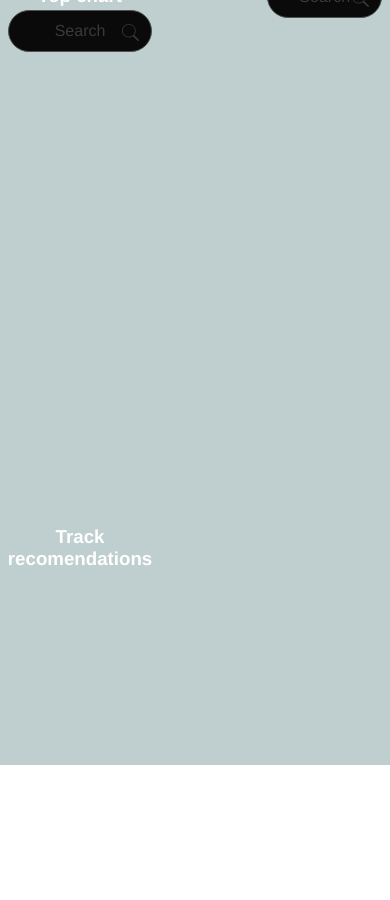
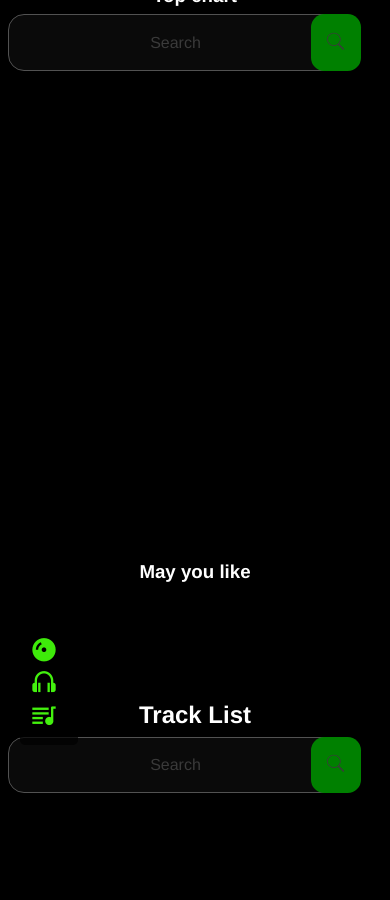
Before and after one commit to JuanSebastianRey/spotify, a plain HTML site: page index.html in a window 390 px wide. Shown: the part 79-979 px from the top of the page. Before the commit the page ends 844 px from the top, so only its background shows below. Drawn offline with nearby package versions, Linux system fonts and the light colour scheme; no server answers.

Commit message:
feat: :bookmark: Lanzamiento de la version 1.0.0

```diff
--- a/css/style.css
+++ b/css/style.css
@@ -5,6 +5,9 @@
     box-sizing: border-box;
     font-family: 'Franklin Gothic Medium', 'Arial Narrow', Arial, sans-serif;
     color: var(--clr-white);
+}
+body{
+  background: black;
 }
 .container{
     display: grid;
@@ -85,6 +88,8 @@
   display: grid;
   grid-area: left-bottom;
   padding-top:2%;
+  border-top-left-radius: 25px;
+  border-top-right-radius: 25px;
 }
 .search-header {
     display: flex;
@@ -102,10 +107,9 @@
     border: solid 0.5px #525252;
     color: #646464;
     padding: 0.7rem 1rem;
-    border-radius: 25px;
+    border-radius: 1em;
     width: 100%;
-    height: 5vh;
-    transition: all ease-in-out 0.5s;
+    height: 6.7vh;
     margin-right: -2rem;
     opacity: 1;
     text-align: center;
@@ -131,18 +135,24 @@
   }
 
   .search-header__button {
-    border: none;
-    background-color: transparent;
-    margin-top: 0.5em;
-    margin-right: 1em;
+    border-style: none;
+    border-radius: 1em;
+    background-color: green;
+    margin-top: 0em;
+    margin-right: 1.6em;
+    width: 15%;
+    height: 6.7vh;
   }
 
   .search-header__button:hover {
     cursor: pointer;
+    transition:1s ease-in-out;
+    transform: scale(1.1);
+
   }
 
   .search-header__icon {
-    height: 1.3em;
+    height: 2em;
     width: 1.3em;
   }
 .left{
@@ -150,10 +160,13 @@
     display: flex;
     flex-direction: column;
     gap: 5%;
+    width: 100%;
 }
 .contenedor{
     display: flex;
     flex-direction: column;
+    width: 100%;
+    border-radius: 5%;
   }
 .album_grande{
     grid-gap: 5%;
@@ -170,29 +183,228 @@
 ::-webkit-scrollbar{
     width: 10%;
 }
-/* .loading {
+@import url(variables.css);
+* {
+    margin: 0;
+    padding: 0;
+    box-sizing: border-box;
+    font-family: 'Franklin Gothic Medium', 'Arial Narrow', Arial, sans-serif;
+    color: var(--clr-white);
+}
+body {
+  background: black;
+}
+.container {
+    display: grid;
+    grid-template-columns: repeat(3, 1fr);
+    grid-template-rows: repeat(2, 1fr);
+    grid-template-areas:
+    "left medium right"
+    "left-bottom medium right";
+    justify-items: center;
+    background: var(--clr-black);
+    height: 100vh;
+    width: 100%;
+    padding: 2%;
+    text-align: center;
+}
+.medium {
+    grid-area: medium;
+    display: flex;
+    flex-direction: column;
+    gap: 2%;
+    width: 100%;
+    height: 100%;
+}
+.right {
+  grid-area: right;
   display: flex;
+  flex-direction: column;
+  gap: 2%;
+  width: 100%;
+}
+.track_music {
+  display: flex;
+  flex-direction: column;
+  flex-wrap: wrap;
+}
+.track_recomendation {
+  height: 14vh;
+  border-radius: 25px;
+  overflow-y: scroll;
+  width: 100%;
+  display: grid;
+  grid-template-columns: 1fr;
+  grid-auto-rows: 1fr;
+  grid-gap: 2%;
+}
+.track_Recomendation {
+  height: 77vh;
+  border-radius: 25px;
+  overflow-y: scroll;
+  width: 100%;
+  display: grid;
+  grid-template-columns: 1fr;
+  grid-auto-rows: 1fr;
+  grid-gap: 2%;
+}
+.portada {
+    width: 60%;
+    height: 15vh;
+    object-fit: contain;
+}
+.track_order {
+  width: 100%;
+  display: grid;
+  grid-template-columns: repeat(2,1fr);
+}
+.imagen_track a {
+  object-fit: contain;
+  width: 50vw;
+}
+.info_track {
+  display: flex;
+  flex-direction: column;
+  flex-wrap: wrap;
+  align-items: center;
   justify-content: center;
-  align-items: center;
-  height: 100vh;
+  width: 100%;
+}
+.trackRecomendations {
+  display: grid;
+  grid-area: left-bottom;
+  padding-top:2%;
+  border-top-left-radius: 25px;
+  border-top-right-radius: 25px;
+}
+.search-header {
+    display: flex;
+    align-items: center;
+    justify-content: space-between;
+    text-align: center;
+    margin-top: 2%;
+    margin-bottom: 5%;
+}
+.search-header__input {
+    font-family: inherit;
+    font-size: 16px;
+    background-color: #0a0a0a;
+    border: solid 0.5px #525252;
+    color: #646464;
+    padding: 0.7rem 1rem;
+    border-radius: 1em;
+    width: 100%;
+    height: 6.7vh;
+    margin-right: -2rem;
+    opacity: 1;
+    text-align: center;
+}
+.search-header__input:hover,
+.search-header__input:focus {
+    box-shadow: 0 0 1em #00000013;
+}
+.search-header__input:focus {
+    outline: none;
+    background-color: #0a0a0aad;
+}
+.search-header__input::-webkit-input-placeholder {
+    font-weight: 100;
+    color: #3a3a3a;
+}
+.search-header__input:focus + .search-header__button {
+    background-color: transparent;
+}
+.search-header__button {
+    border-style: none;
+    border-radius: 1em;
+    background-color: green;
+    margin-top: 0em;
+    margin-right: 1.6em;
+    width: 15%;
+    height: 6.7vh;
+}
+.search-header__button:hover {
+    cursor: pointer;
+    transition:1s ease-in-out;
+    transform: scale(1.1);
+}
+.search-header__icon {
+    height: 2em;
+    width: 1.3em;
+}
+.left {
+    grid-area: left;
+    display: flex;
+    flex-direction: column;
+    gap: 5%;
+    width: 100%;
+}
+.contenedor {
+    display: flex;
+    flex-direction: column;
+    width: 100%;
+    border-radius: 5%;
+}
+.album_grande {
+    grid-gap: 5%;
+    display: grid;
+    grid-template-columns: repeat(2, 1fr);
+    grid-template-rows: repeat(4, 1fr);
+    height: 55vh;
+    width: 100%;
+    overflow-y: scroll;
+}
+.imagen_album img {
+    border-radius: 10%;
+}
+::-webkit-scrollbar {
+    width: 10%;
+}
+.footer-menu {
+  display: none; /* Ocultar el menú por defecto */
   position: fixed;
-  top: 0;
-  left: 0;
-  width: 100%;
-  background-color: rgba(0, 0, 0, 0.5);
-  z-index: 999;
+  bottom: 20px;
+  left: 20px;
+  background-color: rgba(0, 0, 0, 0.7);
+  border-radius: 5px;
+  padding: 10px;
+  z-index: 1000;
 }
 
-.spinner {
-  border: 4px solid #f3f3f3;
-  border-top: 4px solid #3498db;
-  border-radius: 50%;
-  width: 30px;
-  height: 30px;
-  animation: spin 2s linear infinite;
+.footer-menu a {
+  color: white;
+  text-decoration: none;
+  margin-right: 10px;
 }
 
-@keyframes spin {
-  0% { transform: rotate(0deg); }
-  100% { transform: rotate(360deg); }
-} */
+@media screen and (max-width: 786px) {
+  .footer-menu {
+    display: flex;
+    flex-direction: column;
+    font-size: 28px;
+}
+  .container {
+    grid-template-columns: 1fr;
+    grid-template-rows: auto auto auto;
+    grid-template-areas:
+      "medium"
+      "left"
+      "right";
+  }
+
+  .medium {
+    order: 1;
+    grid-area: medium;
+
+  }
+
+  .left {
+    order: 0;
+    grid-area: left;
+  }
+
+  .right {
+    order: 3;
+    grid-area: right;
+  }
+}
--- a/css/variables.css
+++ b/css/variables.css
@@ -1,6 +1,6 @@
 :root{
     --clr-green-primary: #1db954;
     --clr-green-secondary: #1ed760;
-    --clr-black: #bfcecf;
+    --clr-black: black;
     --clr-white: #fff;
 }
--- a/index.html
+++ b/index.html
@@ -4,18 +4,19 @@
     <meta charset="UTF-8">
     <meta name="viewport" content="width=device-width, initial-scale=1.0">
     <title>Spotify</title>
+    <link rel="stylesheet" href="https://unpkg.com/boxicons@latest/css/boxicons.min.css" />
     <link rel="stylesheet" href="css/style.css">
     <script type="module" src="js/main.js" defer></script>
 </head>
-<body>
+<body id="now">
     <main class="container">
-        <aside class="left">
+        <section class="left" id="discover">
             <header>
                 <h1 class="title">
                     Discover New music
                 </h1>
             </header>
-            <div class="contenedor">
+            <div class="contenedor" >
                 <h3 class="topChart">Top chart</h3>
                 <div class="search-header">
                     <input placeholder="Search" class="search-header__input" type="text" />
@@ -23,7 +24,7 @@
                     <svg
                         fill="none"
                         viewBox="0 0 18 18"
-                        height="18"
+                        height="19"
                         width="18"
                         class="search-header__icon"
                     >
@@ -37,25 +38,25 @@
                 <div class="album_grande" id="listarAlbum">
                 </div>
                 <div class="trackRecomendations">
-                    <h3 class="topChart">Track recomendations</h3>
+                    <h3 class="topChart">May you like</h3>
                     <div class="track_recomendation" id = "listarPlayList">
 
                     </div>
                 </div>
             </div>
-        </aside>
-        <aside class="medium">
+        </section>
+        <section class="medium" >
             <h1 class="title">
                 Now-Playing
             </h1>
             <my-frame id="frame"></my-frame>
-        </aside>
-        <aside class="right">
+        </section>
+        <section class="right" id="track">
             <h1 class="title">
                 Track List
             </h1>
-            <div class="search-header">
-                <input placeholder="Search" class="search-header__input" type="text" />
+            <div class="search-header" >
+                <input placeholder="Search" class="search-header__input search-right__input" type="text" />
                 <button class="search-header__button">
                   <svg
                     fill="none"
@@ -79,10 +80,14 @@
 
         </div>
         </div>
-        </aside>
-        <footer class="nav">
-
-        </footer>
+        </section>
+        <footer>
+            <!-- Menú flotante en el footer -->
+            <div class="footer-menu">
+                <a href="#discover"><i class='bx bxs-album' style='color:#3eea0a'  ></i></a>
+                <a href="#now"><i class='bx bx-headphone' style='color:#43f10e'  ></i></a>
+                <a href="#track"><i class='bx bxs-playlist' style='color:#43f10e'></i></a>
+            </div>
     </main>
 </body>
 </html>
--- a/js/main.js
+++ b/js/main.js
@@ -22,7 +22,7 @@ class MyFrame extends HTMLElement {
         this.id = id;
         this.type = type;
         this.shadowRoot.innerHTML = `
-            <iframe class="spotify-iframe" width="454" height="500" src="https://open.spotify.com/embed/album/${this.id}" frameborder="0" allowtransparency="true" allow="encrypted-media"></iframe>
+            <iframe class="spotify-iframe" width="350" height="500" src="https://open.spotify.com/embed/album/${this.id}" frameborder="0" allowtransparency="true" allow="encrypted-media"></iframe>
         `;
         if (type === "track") {
             this.shadowRoot.innerHTML = `
@@ -31,7 +31,7 @@ class MyFrame extends HTMLElement {
         }
     }
 }
-
+const apiKey ='a3b94425a4mshad6c4ba4209bfdfp111debjsnb79d6d3a1807'
 customElements.define("my-frame", MyFrame);
 
 const searchInput = document.querySelector('.search-header__input');
@@ -67,7 +67,7 @@ async function mostrarAlbums(code) {
     const options = {
         method: 'GET',
         headers: {
-            'X-RapidAPI-Key': 'ffed471adfmshc3ec4796ade450dp1d04a5jsn2179c373b6bc',
+            'X-RapidAPI-Key': 'a3b94425a4mshad6c4ba4209bfdfp111debjsnb79d6d3a1807',
             'X-RapidAPI-Host': 'spotify23.p.rapidapi.com'
         }
     };
@@ -127,7 +127,7 @@ async function reproducirPrimerTrack(albumUri){
     const options = {
         method: 'GET',
         headers: {
-            'X-RapidAPI-Key': 'ffed471adfmshc3ec4796ade450dp1d04a5jsn2179c373b6bc',
+            'X-RapidAPI-Key': 'a3b94425a4mshad6c4ba4209bfdfp111debjsnb79d6d3a1807',
             'X-RapidAPI-Host': 'spotify23.p.rapidapi.com'
         }
     };
@@ -150,7 +150,7 @@ async function mostrarTracks(albumUri) {
     const options = {
         method: 'GET',
         headers: {
-            'X-RapidAPI-Key': 'ffed471adfmshc3ec4796ade450dp1d04a5jsn2179c373b6bc',
+            'X-RapidAPI-Key': 'a3b94425a4mshad6c4ba4209bfdfp111debjsnb79d6d3a1807',
             'X-RapidAPI-Host': 'spotify23.p.rapidapi.com'
         }
     };
@@ -198,7 +198,7 @@ const urlRecommendations = `https://spotify23.p.rapidapi.com/recommendations/?li
 const optionsRecommendations = {
     method: 'GET',
     headers: {
-        'X-RapidAPI-Key': 'ffed471adfmshc3ec4796ade450dp1d04a5jsn2179c373b6bc',
+        'X-RapidAPI-Key': 'a3b94425a4mshad6c4ba4209bfdfp111debjsnb79d6d3a1807',
         'X-RapidAPI-Host': 'spotify23.p.rapidapi.com'
     }
 };
@@ -241,7 +241,7 @@ const urlPlaylists = 'https://spotify23.p.rapidapi.com/playlist_tracks/?id=37i9d
 const optionsPlaylists = {
     method: 'GET',
     headers: {
-        'X-RapidAPI-Key': 'ffed471adfmshc3ec4796ade450dp1d04a5jsn2179c373b6bc',
+        'X-RapidAPI-Key': 'a3b94425a4mshad6c4ba4209bfdfp111debjsnb79d6d3a1807',
         'X-RapidAPI-Host': 'spotify23.p.rapidapi.com'
     }
 };
```
Also changed, not shown: js/components/my-frame.js (deleted, +0 -30 lines).
